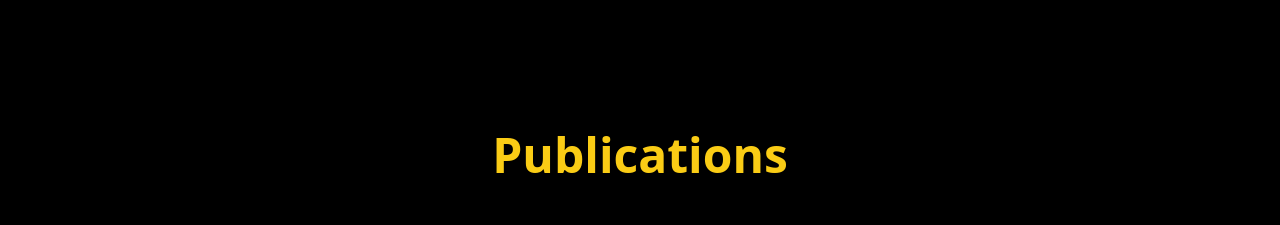
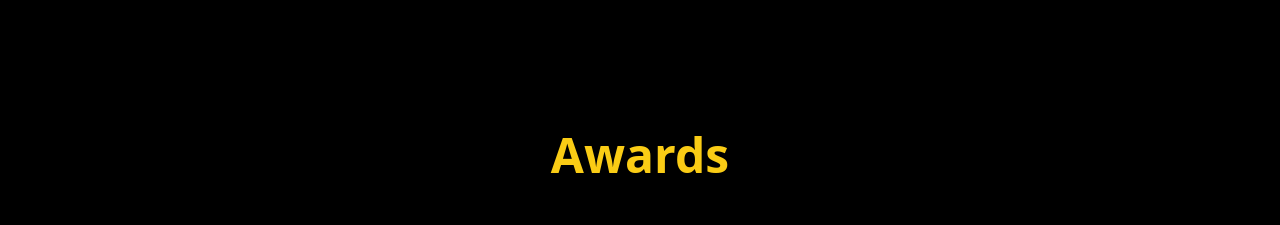
Before and after one commit to Amna1993/iqra, a React (Create React App) app: page / in a window 1280 px wide. Shown: the part 4000-4225 px from the top of the page. Built offline with nearby package versions, Linux system fonts and the light colour scheme.

Commit message:
Title Changed

```diff
--- a/src/components/Publications.jsx
+++ b/src/components/Publications.jsx
@@ -20,7 +20,7 @@ const Publications = () => {
     <section id="publications" className="py-20 bg-black">
       <div className="container mx-auto px-6">
         <h2 className="text-5xl font-extrabold text-center text-yellow-400 mb-12">
-          Publications
+          Awards
         </h2>
         <div className="space-y-8">
           {publications.map((publication, index) => (
```
